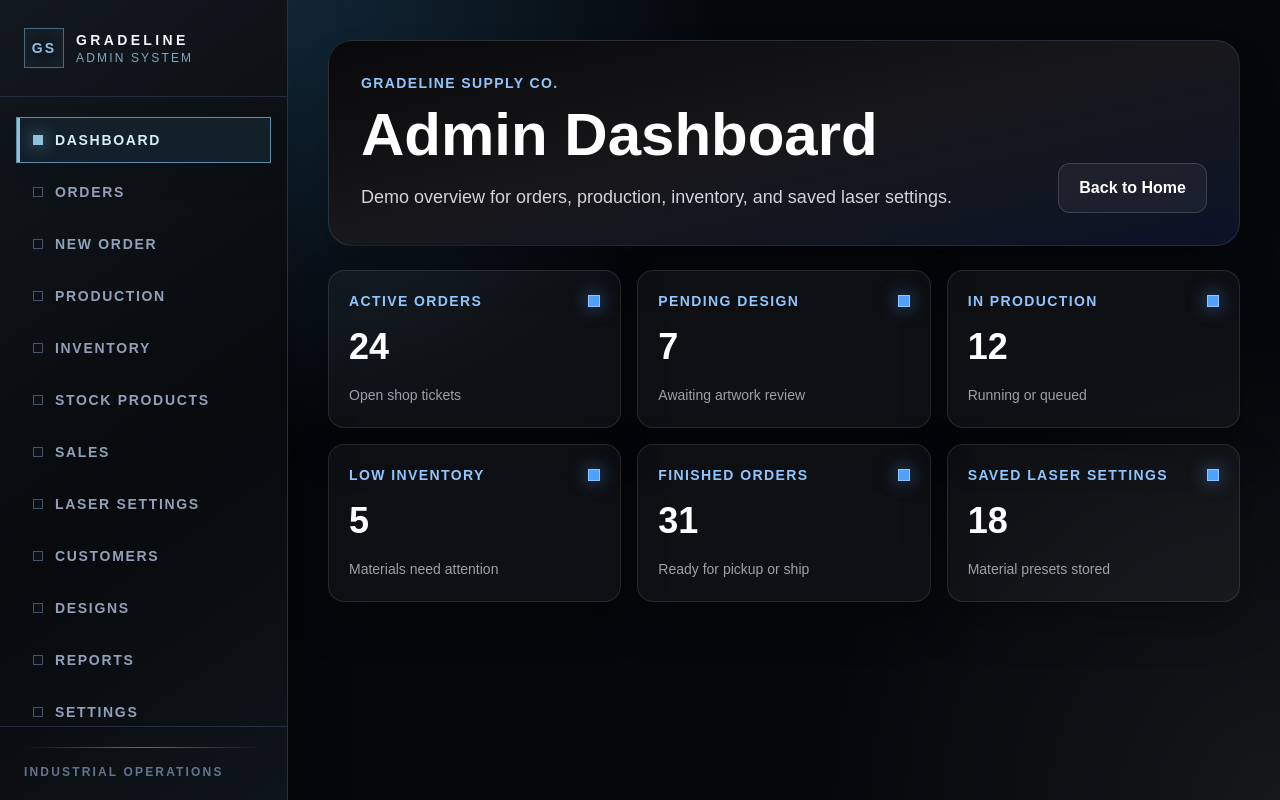
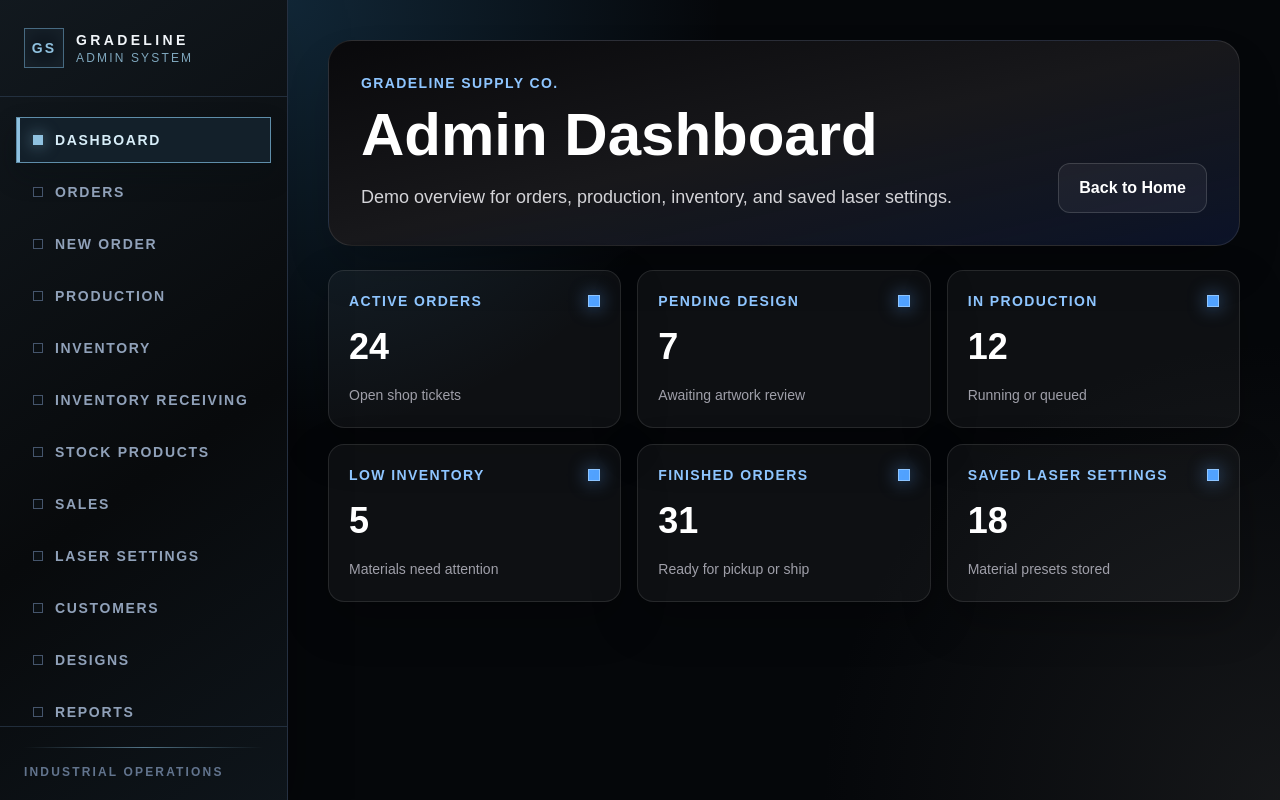
Before and after one commit to davemeeks64-hash/gradeline-supply, a Next.js app: page /admin in a window 1280 px wide. Built offline with nearby package versions, Linux system fonts and the light colour scheme.

Commit message:
Added inventory receiving navigation

```diff
--- a/src/components/AdminSidebar.tsx
+++ b/src/components/AdminSidebar.tsx
@@ -17,6 +17,7 @@ const adminLinks: AdminSidebarLink[] = [
   { label: "New Order", href: "/admin/new-order" },
   { label: "Production", href: "/admin/production" },
   { label: "Inventory", href: "/admin/inventory" },
+  { label: "Inventory Receiving", href: "/admin/inventory-receiving" },
   { label: "Stock Products", href: "/admin/stock-products" },
   { label: "Sales", href: "/admin/sales" },
   { label: "Laser Settings", href: "/admin/laser-settings" },
```
